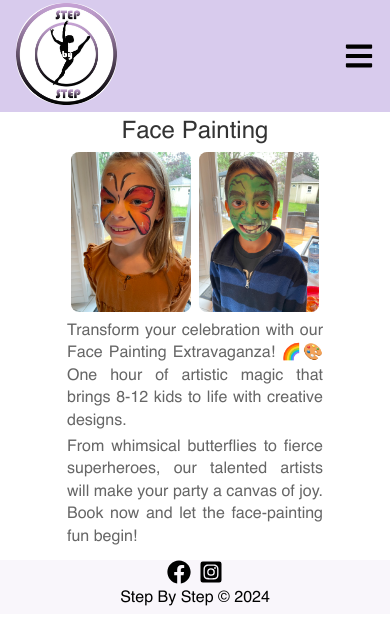
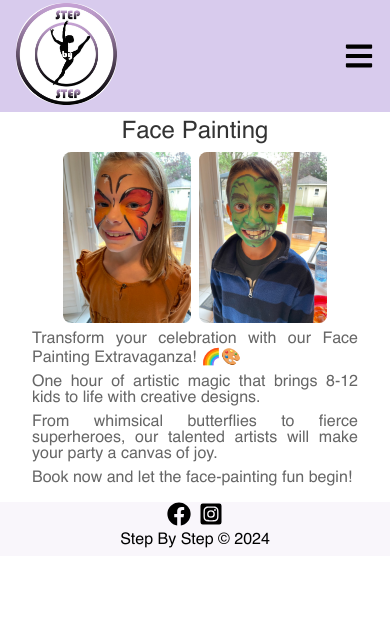
Before and after one commit to ralphdaryn/stepbystepstars, a React (Create React App) app: page /facepainting in a window 390 px wide. Shown: the top 644 px of the page. Built offline with nearby package versions, Linux system fonts and the light colour scheme.

Commit message:
style mobile layout for danceparty, facepaint and musicalbabies

```diff
--- a/src/components/Danceparty/Danceparty.js
+++ b/src/components/Danceparty/Danceparty.js
@@ -19,8 +19,10 @@ const Danceparty = () => {
         </p>
         <p className="danceparty__subtitle">
           Make your celebration unforgettable with our dynamic one-hour
-          entertainment service. Let's turn your party into a showstopper!
-          🕺💃🎥🎈
+          entertainment service.
+        </p>
+        <p className="danceparty__subtitle">
+          Let's turn your party into a showstopper! 🕺💃🎥🎈
         </p>
       </div>
     </div>
--- a/src/components/Facepaint/Facepaint.js
+++ b/src/components/Facepaint/Facepaint.js
@@ -21,13 +21,17 @@ const Facepaint = () => {
       <div className="facepaint__subtitle-container">
         <p className="facepaint__subtitle">
           Transform your celebration with our Face Painting Extravaganza! 🌈🎨
+        </p>
+        <p className="facepaint__subtitle">
           One hour of artistic magic that brings 8-12 kids to life with creative
           designs.
         </p>
         <p className="facepaint__subtitle">
           From whimsical butterflies to fierce superheroes, our talented artists
-          will make your party a canvas of joy. Book now and let the
-          face-painting fun begin!
+          will make your party a canvas of joy.
+        </p>
+        <p className="facepaint__subtitle">
+          Book now and let the face-painting fun begin!
         </p>
       </div>
     </div>
--- a/src/components/Facepaint/Facepaint.scss
+++ b/src/components/Facepaint/Facepaint.scss
@@ -22,21 +22,17 @@
   }
 
   &__image {
-    max-width: 7.5rem;
+    width: 8rem;
     border-radius: 0.5rem;
   }
 
   &__subtitle {
-    line-height: 1.4;
     color: #666;
     text-align: justify;
-    width: 16rem;
-    margin-bottom: 0.25rem;
+    margin-bottom: 0.5rem;
     &-container {
       display: flex;
       flex-direction: column;
-      justify-content: center;
-      align-items: center;
     }
   }
 }
--- a/src/components/MommyandMe/MommyandMe.js
+++ b/src/components/MommyandMe/MommyandMe.js
@@ -33,15 +33,20 @@ const MommyandMe = () => {
       <div>
         <p className="mommyandme__subtitle">
           Join our Mommy and Me Fitness Class, where all fitness levels are
-          welcome! This engaging class is designed for moms with babies,
-          providing a fantastic opportunity to meet and socialize with fellow
-          moms.
+          welcome!
+        </p>
+        <p className="mommyandme__subtitle">
+          This engaging class is designed for moms with babies, providing a
+          fantastic opportunity to meet and socialize with fellow moms.
         </p>
         <p className="mommyandme__subtitle">
           Embrace a full-body conditioning experience with a special focus on
           core restoration. Strengthen your body while creating lasting
-          connections in a supportive community. Come be a part of a fitness
-          journey that celebrates both motherhood and well-being!
+          connections in a supportive community.
+        </p>
+        <p className="mommyandme__subtitle">
+          Come be a part of a fitness journey that celebrates both motherhood
+          and well-being!
         </p>
       </div>
     </div>
--- a/src/components/MusicalBabies/Musicalbabies.js
+++ b/src/components/MusicalBabies/Musicalbabies.js
@@ -9,13 +9,19 @@ const Musicalbabies = () => {
         <source src={musicalbabiesVideo} type="video/mp4" />
         Your browser does not support the video tag.
       </video>
-      <p className="musicalbabies__subtitle">
-        Introducing our Musical Babies Program - a harmonious blend of joy and
-        learning for little ones aged 3 and under. Join us for an engaging
-        half-hour session of interactive fun featuring circle time, musical
-        instruments, Montessori toys, parachute play! Watch your child blossom
-        in a melody of laughter and discovery.
-      </p>
+      <div>
+        <p className="musicalbabies__subtitle">
+          Introducing our Musical Babies Program - a harmonious blend of joy and
+          learning for little ones aged 3 and under.
+        </p>
+        <p className="musicalbabies__subtitle">
+          Join us for an engaging half-hour session of interactive fun featuring
+          circle time, musical instruments, Montessori toys, parachute play!
+        </p>
+        <p className="musicalbabies__subtitle">
+          Watch your child blossom in a melody of laughter and discovery.
+        </p>
+      </div>
     </div>
   );
 };
--- a/src/components/MusicalBabies/Musicalbabies.scss
+++ b/src/components/MusicalBabies/Musicalbabies.scss
@@ -1,3 +1,6 @@
+@use "../../styles/partials/colors" as *;
+@use "../../styles/partials/mixins" as *;
+
 .musicalbabies {
   padding: 0.5rem 2rem;
   margin-top: 7rem;
@@ -21,7 +24,7 @@
 
   &__subtitle {
     text-align: justify;
-    font-size: 0.9rem;
+    // font-size: 0.9rem;
     line-height: 1.4;
     color: #666;
     margin-bottom: 0.5rem;
```
